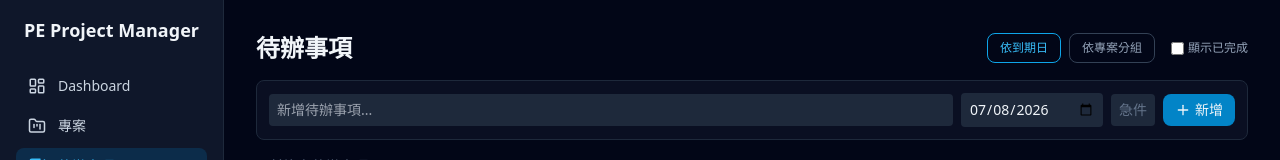
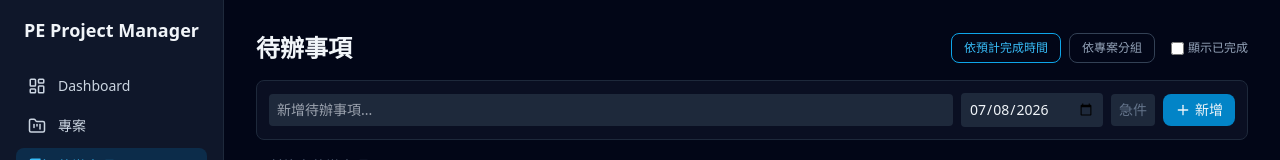
Before and after one commit to s9726229-hash/pe-project-manager, a React (Vite) app: page / in a window 1280 px wide. Both pictures are taken after a click on the button "待辦事項". Shown: the top 160 px of the page. Built offline with nearby package versions, Linux system fonts and the light colour scheme.

Commit message:
Rename Tasks sort label to 依預計完成時間
Same dueDate field, just relabeled - "到期日" read too much like a hard
deadline for how this field is actually used.

```diff
--- a/src/views/Tasks.tsx
+++ b/src/views/Tasks.tsx
@@ -60,7 +60,7 @@ export default function Tasks({ tasksApi, projectsApi }: TasksProps) {
             onClick={() => setMode('date')}
             className={`text-xs px-3 py-1.5 rounded-lg border ${mode === 'date' ? 'border-primary-500 text-primary-400' : 'border-slate-700 text-slate-400'}`}
           >
-            依到期日
+            依預計完成時間
           </button>
           <button
             onClick={() => setMode('project')}
```
